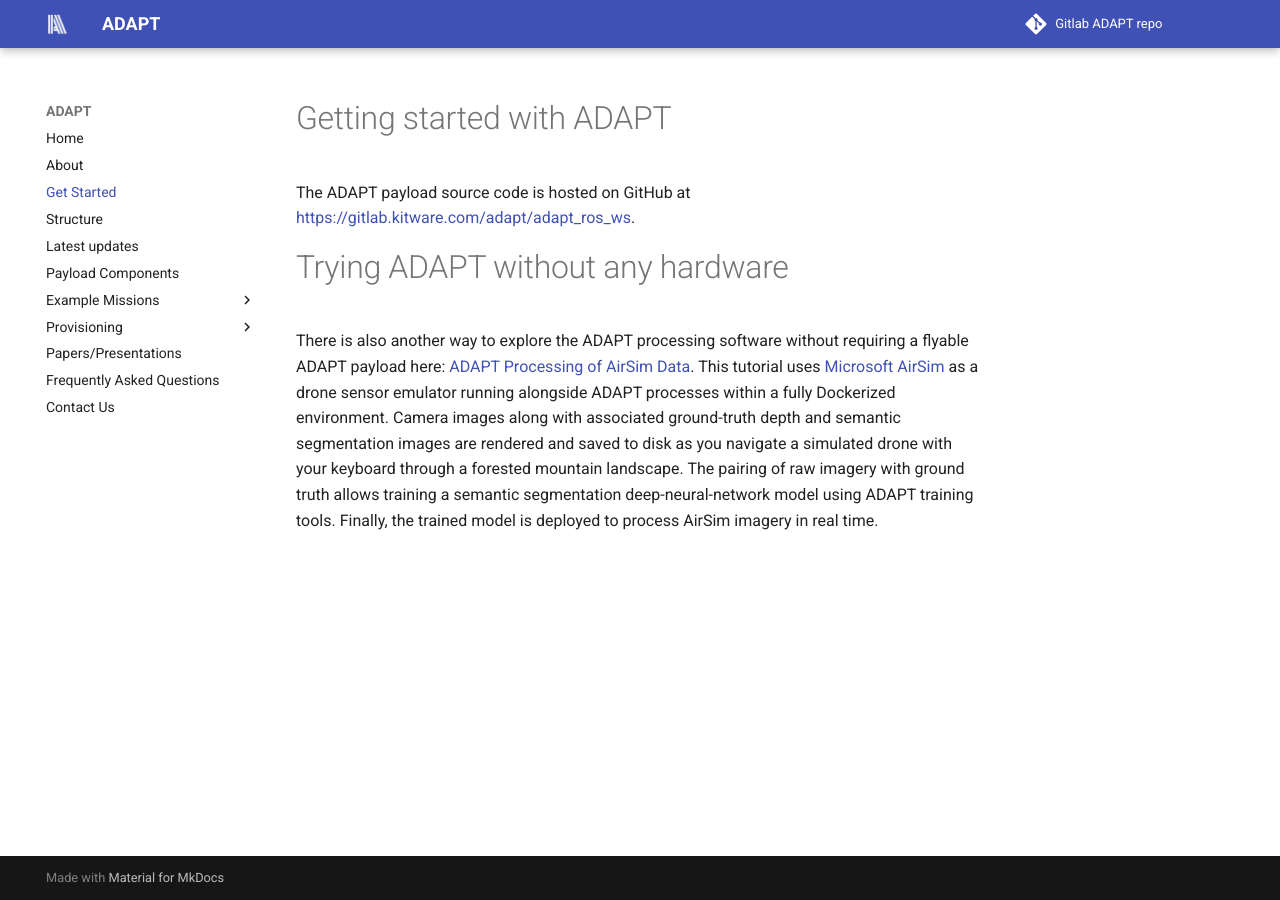
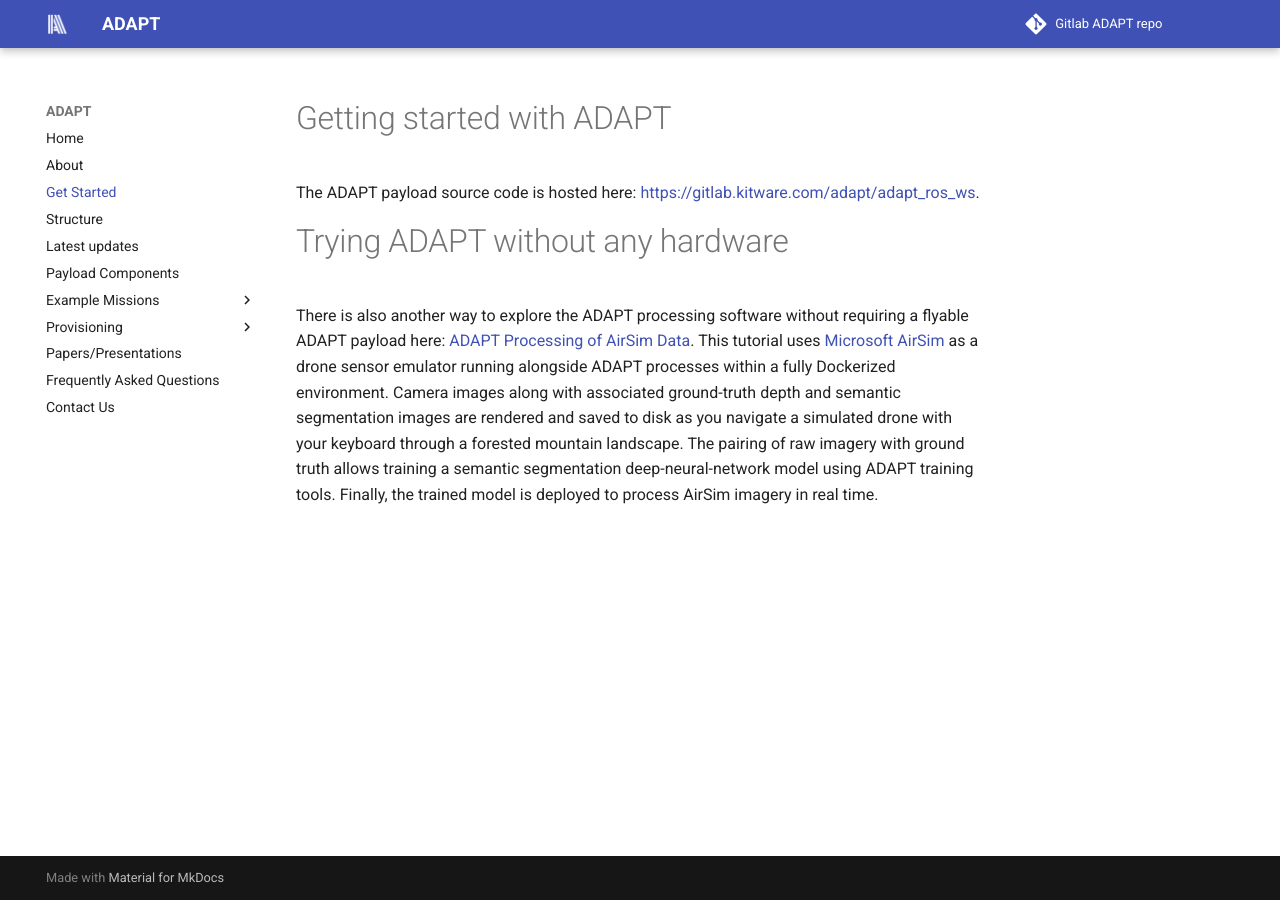
Before and after one commit to Kitware/adapt, an MkDocs documentation site: the page built from docs/get_started.md, in a window 1280 px wide. Built offline with MkDocs 1.6.1 and Material for MkDocs 9.7.7, drawn with Linux system fonts in a browser that asks for light colours.

Commit message:
Update get_started.md and index.md

```diff
--- a/docs/get_started.md
+++ b/docs/get_started.md
@@ -1,7 +1,7 @@
 
 # Getting started with ADAPT
 
-The ADAPT payload source code is hosted on GitHub at [https://gitlab.kitware.com/adapt/adapt_ros_ws](https://gitlab.kitware.com/adapt/adapt_ros_ws).
+The ADAPT payload source code is hosted here: [https://gitlab.kitware.com/adapt/adapt_ros_ws](https://gitlab.kitware.com/adapt/adapt_ros_ws).
 
 
 # Trying ADAPT without any hardware
```
Also changed, not shown: docs/index.md (+3 -0 lines).
